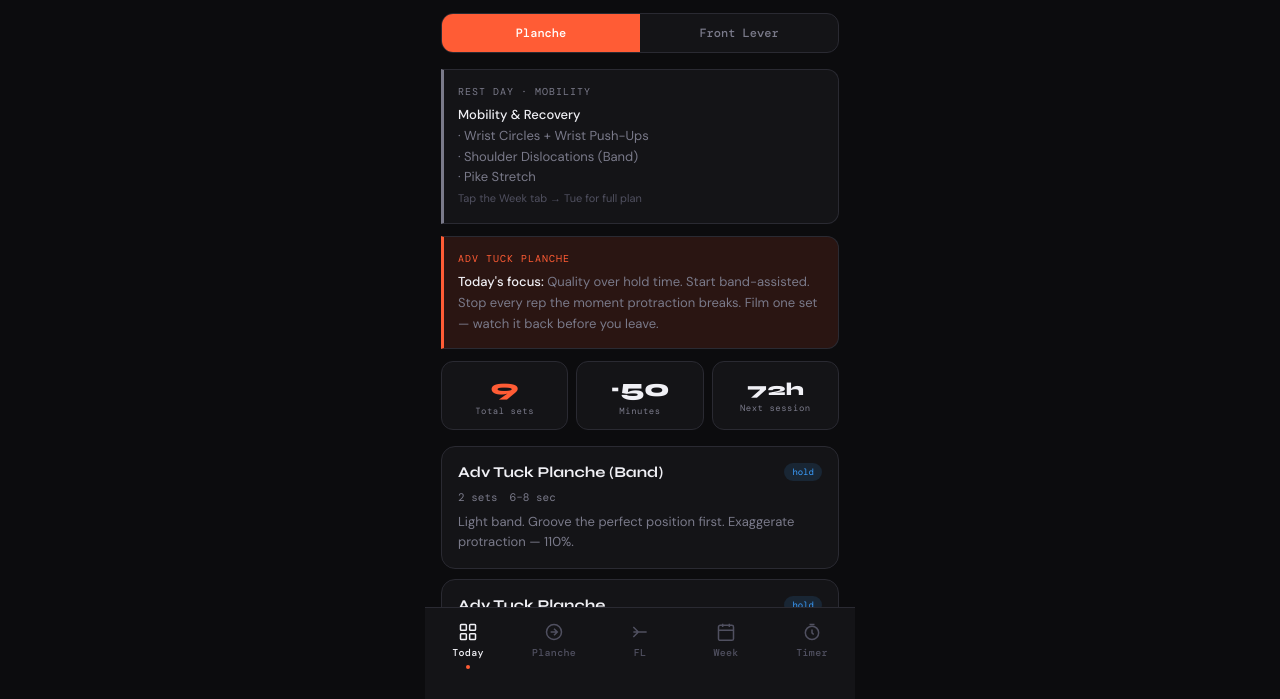
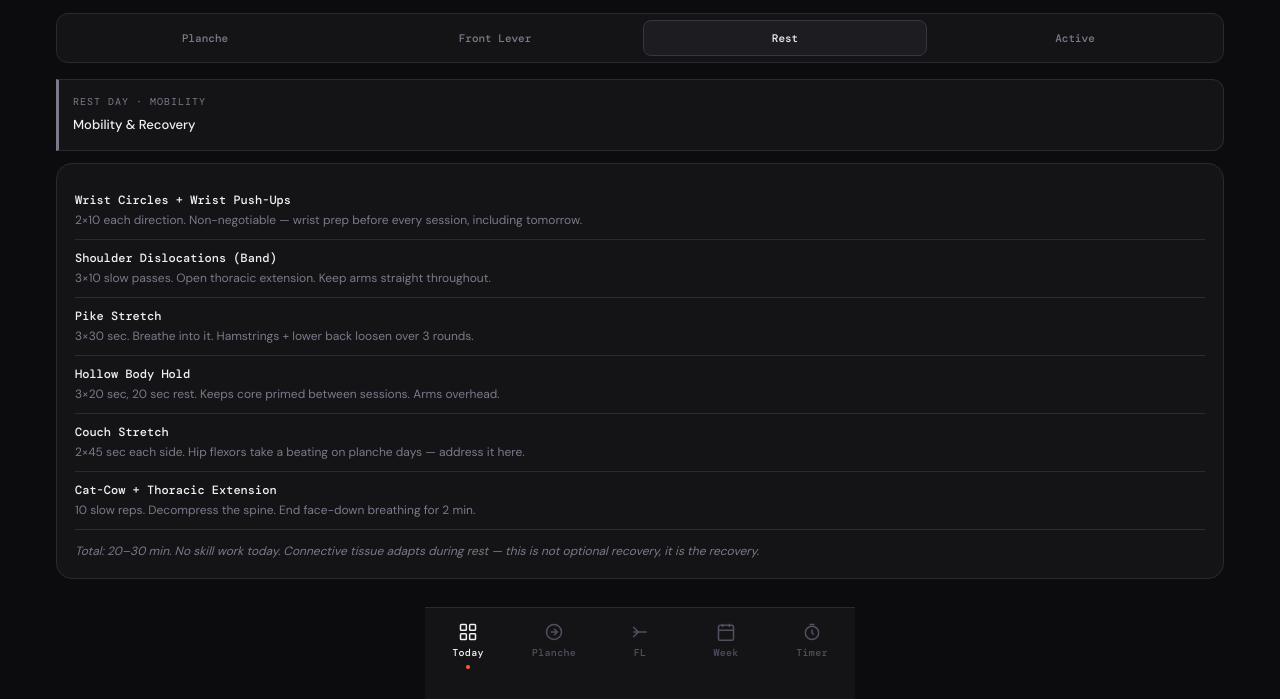
Before and after one commit to Coder-1369/Mobile_cali_app, a plain HTML site: page index.html in a window 1280 px wide. Shown: the part 101-800 px from the top of the page. Drawn offline with nearby package versions, Linux system fonts and the light colour scheme; a web font is replaced by a local one.

Commit message:
updated today page

```diff
--- a/index.html
+++ b/index.html
@@ -39,6 +39,22 @@
 html,body{height:100%;background:var(--bg);color:var(--text);font-family:var(--ff-body);overflow:hidden;}
 #app{display:flex;flex-direction:column;height:100%;max-width:430px;margin:0 auto;position:relative;}
 
+/* Responsive widths */
+@media (min-width:900px){
+  #app{max-width:900px;}
+  .bottom-nav{max-width:900px;}
+  .day-modal{max-width:900px;}
+  .scroll-area{padding:0 24px 120px;}
+  .app-header{padding:40px 24px 16px;}
+}
+@media (min-width:1200px){
+  #app{max-width:1200px;}
+  .bottom-nav{max-width:1200px;}
+  .day-modal{max-width:1200px;}
+  .scroll-area{padding:0 32px 140px;}
+  .app-header{padding:36px 28px 16px;}
+}
+
 /* ── HEADER ── */
 .app-header{padding:52px 20px 16px;background:var(--bg);flex-shrink:0;}
 .header-row{display:flex;align-items:center;justify-content:space-between;}
@@ -66,7 +82,6 @@
   opacity:0;
   pointer-events:none;
 }
-
 .nav-item{flex:1;display:flex;flex-direction:column;align-items:center;gap:4px;cursor:pointer;padding:6px 4px;border:none;background:none;color:var(--muted2);transition:color .2s;}
 .nav-item.active{color:var(--text);}
 .nav-item svg{width:20px;height:20px;stroke-width:1.8;}
@@ -119,10 +134,12 @@
 .focus-box.p{border-left-color:var(--accent-p);background:var(--accent-p-dim);}
 .focus-box.fl{border-left-color:var(--accent-fl);background:var(--accent-fl-dim);}
 .focus-box.neutral{border-left-color:var(--muted);background:var(--surface);}
+.focus-box.active{border-left-color:var(--amber);background:var(--amber-dim);}
 .focus-title{font-family:var(--ff-mono);font-size:10px;text-transform:uppercase;letter-spacing:1px;margin-bottom:5px;}
 .focus-title.p{color:var(--accent-p);}
 .focus-title.fl{color:var(--accent-fl);}
 .focus-title.neutral{color:var(--muted);}
+.focus-title.active{color:var(--amber);}
 .focus-text{color:var(--muted);}
 .focus-text strong{color:var(--text);font-weight:500;}
 
@@ -152,10 +169,12 @@
 .day-skill-text{font-size:8px;color:var(--muted2);line-height:1.3;}
 
 /* ── TODAY TOGGLE ── */
-.today-toggle{display:flex;background:var(--surface);border:1px solid var(--border);border-radius:12px;overflow:hidden;margin-bottom:16px;}
-.toggle-btn{flex:1;padding:11px;font-family:var(--ff-mono);font-size:12px;font-weight:500;border:none;background:none;cursor:pointer;transition:all .2s;color:var(--muted);}
+.today-toggle{display:grid;grid-template-columns:repeat(4,1fr);gap:6px;background:var(--surface);border:1px solid var(--border);border-radius:12px;padding:6px;margin-bottom:16px;}
+.toggle-btn{padding:10px 6px;font-family:var(--ff-mono);font-size:11px;font-weight:500;border:none;background:none;cursor:pointer;transition:all .2s;color:var(--muted);border-radius:8px;}
 .toggle-btn.active-p{background:var(--accent-p);color:#fff;}
 .toggle-btn.active-fl{background:var(--accent-fl);color:#fff;}
+.toggle-btn.active-rest{background:var(--surface2);color:var(--text);border:1px solid var(--border2);}
+.toggle-btn.active-active{background:var(--amber);color:#fff;}
 
 /* ── VIEWS ── */
 .view{display:none;}
@@ -238,25 +257,15 @@
 <div id="splash">
   <div class="spl-glow"></div>
   <svg class="spl-fig" viewBox="0 0 500 300" fill="none" xmlns="http://www.w3.org/2000/svg">
-    <!-- Body -->
     <line class="sf sf-body" x1="108" y1="150" x2="298" y2="150" stroke="#f0f0f5" stroke-width="7" stroke-linecap="round"/>
-    <!-- Head outline draws in -->
     <circle class="sf sf-hd" cx="320" cy="141" r="19" stroke="#ff5c35" stroke-width="6" fill="none"/>
-    <!-- Head fill (appears after outline) -->
     <circle id="spl-headfill" cx="320" cy="141" r="19" fill="#ff5c35"/>
-    <!-- Leg 1 (upper) -->
     <line class="sf sf-leg1" x1="108" y1="150" x2="58" y2="142" stroke="#f0f0f5" stroke-width="6" stroke-linecap="round"/>
-    <!-- Leg 2 (lower) -->
     <line class="sf sf-leg2" x1="108" y1="150" x2="58" y2="159" stroke="#f0f0f5" stroke-width="6" stroke-linecap="round"/>
-    <!-- Foot 1 -->
     <line class="sf sf-ft1" x1="58" y1="142" x2="28" y2="142" stroke="#3b9eff" stroke-width="5" stroke-linecap="round"/>
-    <!-- Foot 2 -->
     <line class="sf sf-ft2" x1="58" y1="159" x2="28" y2="159" stroke="#3b9eff" stroke-width="5" stroke-linecap="round"/>
-    <!-- Front arm -->
     <line class="sf sf-arm1" x1="215" y1="150" x2="215" y2="202" stroke="#f0f0f5" stroke-width="6" stroke-linecap="round"/>
-    <!-- Back arm -->
     <line class="sf sf-arm2" x1="168" y1="150" x2="168" y2="202" stroke="#f0f0f5" stroke-width="6" stroke-linecap="round"/>
-    <!-- Hand bars (orange) -->
     <line class="sf sf-h1" x1="198" y1="203" x2="234" y2="203" stroke="#ff5c35" stroke-width="5" stroke-linecap="round"/>
     <line class="sf sf-h2" x1="151" y1="203" x2="187" y2="203" stroke="#ff5c35" stroke-width="5" stroke-linecap="round"/>
   </svg>
@@ -284,6 +293,8 @@
       <div class="today-toggle">
         <button class="toggle-btn active-p" id="btn-p" onclick="switchToday('p')">Planche</button>
         <button class="toggle-btn" id="btn-fl" onclick="switchToday('fl')">Front Lever</button>
+        <button class="toggle-btn" id="btn-rest" onclick="switchToday('rest')">Rest</button>
+        <button class="toggle-btn" id="btn-active" onclick="switchToday('active')">Active</button>
       </div>
       <div id="today-content"></div>
     </div>
@@ -347,7 +358,6 @@
         </div>
       </div>
 
-      <!-- REST PRESETS -->
       <div class="section-label">Rest presets</div>
       <div style="display:grid;grid-template-columns:repeat(2,1fr);gap:8px;margin-bottom:16px;">
         <button class="timer-btn" onclick="setTimer(90)" style="padding:14px;border-radius:12px;font-size:13px;">1:30 · Push sets</button>
@@ -356,7 +366,6 @@
         <button class="timer-btn" onclick="setTimer(240)" style="padding:14px;border-radius:12px;font-size:13px;">4:00 · Max effort</button>
       </div>
 
-      <!-- HOLD TIMER -->
       <div class="section-label">Hold timer</div>
       <div class="timer-strip" id="hold-strip">
         <div>
@@ -369,12 +378,11 @@
       </div>
       <div style="font-family:var(--ff-mono);font-size:11px;color:var(--muted);margin-top:8px;">Tap <strong style="color:var(--text)">Start</strong> when you get into position. Tap <strong style="color:var(--text)">Stop</strong> when you come out. Hands-free.</div>
 
-      <!-- HOLD LOG -->
       <div class="section-label">Session log</div>
       <div id="hold-log" style="font-family:var(--ff-mono);font-size:12px;color:var(--muted);"></div>
     </div>
 
-  </div><!-- end scroll area -->
+  </div>
 
   <!-- DAY MODAL -->
   <div class="modal-overlay" id="modal-overlay" onclick="closeDayModal()"></div>
@@ -599,6 +607,8 @@
   todaySkill=s;
   document.getElementById('btn-p').className='toggle-btn'+(s==='p'?' active-p':'');
   document.getElementById('btn-fl').className='toggle-btn'+(s==='fl'?' active-fl':'');
+  document.getElementById('btn-rest').className='toggle-btn'+(s==='rest'?' active-rest':'');
+  document.getElementById('btn-active').className='toggle-btn'+(s==='active'?' active-active':'');
   renderToday();
 }
 
@@ -606,18 +616,39 @@
   return exs.reduce((t,e)=>{const m=e.s.match(/^(\d+)/);return t+(m?parseInt(m[1]):0);},0);
 }
 
+function getRestPlan(type){
+  if(type==='rest'){
+    return WEEK_DATA.find(d=>d.restPlan && d.restPlan.chip==='Rest Day');
+  }
+  if(type==='active'){
+    return WEEK_DATA.find(d=>d.restPlan && d.restPlan.chip==='Active Day');
+  }
+  return null;
+}
+
+function renderRestActive(type){
+  const d=getRestPlan(type);
+  if(!d || !d.restPlan){
+    return `<div class="focus-box neutral"><div class="focus-title neutral">No plan</div><div class="focus-text">No ${type} plan configured.</div></div>`;
+  }
+  const p=d.restPlan;
+  const cls=type==='active'?'active':'neutral';
+  return `
+    <div class="focus-box ${cls}" style="margin-bottom:12px;">
+      <div class="focus-title ${cls}">${p.chip} · ${d.detail}</div>
+      <div class="focus-text"><strong>${p.title}</strong></div>
+    </div>
+    <div class="rest-day-card">
+      ${p.items.map(it=>`<div class="rest-item"><div class="rest-item-name">${it.name}</div><div class="rest-item-detail">${it.detail}</div></div>`).join('')}
+      <div class="rest-note">${p.note}</div>
+    </div>`;
+}
+
 function renderToday(){
-  const todayIdx=new Date().getDay();
-  const todayDayData=WEEK_DATA[todayIdx];
-  let restBanner='';
-  if(todayDayData&&todayDayData.type==='rest'&&todayDayData.restPlan){
-    const p=todayDayData.restPlan;
-    restBanner=`<div class="focus-box neutral" style="margin-bottom:12px;">
-      <div class="focus-title neutral">${p.chip} · ${todayDayData.detail}</div>
-      <div class="focus-text"><strong>${p.title}</strong><br>${p.items.slice(0,3).map(it=>'· '+it.name).join('<br>')}<br><span style="color:var(--muted2);font-size:11px;">Tap the Week tab → ${todayDayData.day} for full plan</span></div>
-    </div>`;
+  if(todaySkill==='rest' || todaySkill==='active'){
+    document.getElementById('today-content').innerHTML=renderRestActive(todaySkill);
+    return;
   }
-
   const d=todaySkill==='p'?PD[document.getElementById('planche-level').value]:FD[document.getElementById('fl-level').value];
   const color=todaySkill==='p'?'var(--accent-p)':'var(--accent-fl)';
   const cls=todaySkill==='p'?'p':'fl';
@@ -627,7 +658,7 @@
   const sets=countSets(d.exs);
   const mins=todaySkill==='p'?50:45;
 
-  document.getElementById('today-content').innerHTML=restBanner+`
+  document.getElementById('today-content').innerHTML=`
     <div class="focus-box ${cls}">
       <div class="focus-title ${cls}">${d.label}</div>
       <div class="focus-text">${advice}</div>
@@ -645,34 +676,32 @@
   const d=WEEK_DATA[todayIdx];
   const chip=document.getElementById('today-chip');
   const sub=document.getElementById('header-sub');
+
   if(d.type==='p'){
     chip.className='today-chip chip-planche';chip.textContent='Planche Day';
     sub.textContent='Advanced Tuck · '+d.day+' Session';
     todaySkill='p';
-    document.getElementById('btn-p').className='toggle-btn active-p';
-    document.getElementById('btn-fl').className='toggle-btn';
   } else if(d.type==='fl'){
     chip.className='today-chip chip-fl';chip.textContent='FL Day';
     sub.textContent='Adv Tuck FL · '+d.day+' Session';
     todaySkill='fl';
-    document.getElementById('btn-p').className='toggle-btn';
-    document.getElementById('btn-fl').className='toggle-btn active-fl';
   } else {
     chip.className='today-chip chip-rest';chip.textContent=d.restPlan?d.restPlan.chip:'Rest';
     sub.textContent=d.skill+' · '+d.detail;
+    todaySkill = d.restPlan && d.restPlan.chip==='Active Day' ? 'active' : 'rest';
   }
-  renderToday();
+
+  switchToday(todaySkill);
 }
 
 // ── WEEK ──────────────────────────────────────────
 function renderWeekDetail(idx){
   const d = WEEK_DATA[idx];
-  const content = renderDayModalContent(d, idx);
-  document.getElementById('week-detail').innerHTML = content;
+  document.getElementById('week-detail').innerHTML = renderDayModalContent(d, idx);
 }
 
 function renderWeekGrid(){
-  const todayIdx=new Date().getDay();
+  const todayIdx=new Date().getDay(); // 0=Sun
   document.getElementById('week-grid').innerHTML=WEEK_DATA.map((d,i)=>`
     <div class="day-card ${i===todayIdx?'today':d.type==='fl'?'fl-day':d.type==='rest'?'rest-day':''}" onclick="showDayModal(${i})" style="cursor:pointer;">
       <div class="day-name">${d.day}</div>
@@ -691,9 +720,6 @@
   document.getElementById('modal-day-content').innerHTML=renderDayModalContent(d,idx);
   document.getElementById('modal-overlay').classList.add('open');
   document.getElementById('day-modal').classList.add('open');
-
-  // Keep week detail synced with tapped day
-  renderWeekDetail(idx);
 }
 function closeDayModal(){
   document.getElementById('modal-overlay').classList.remove('open');
```
